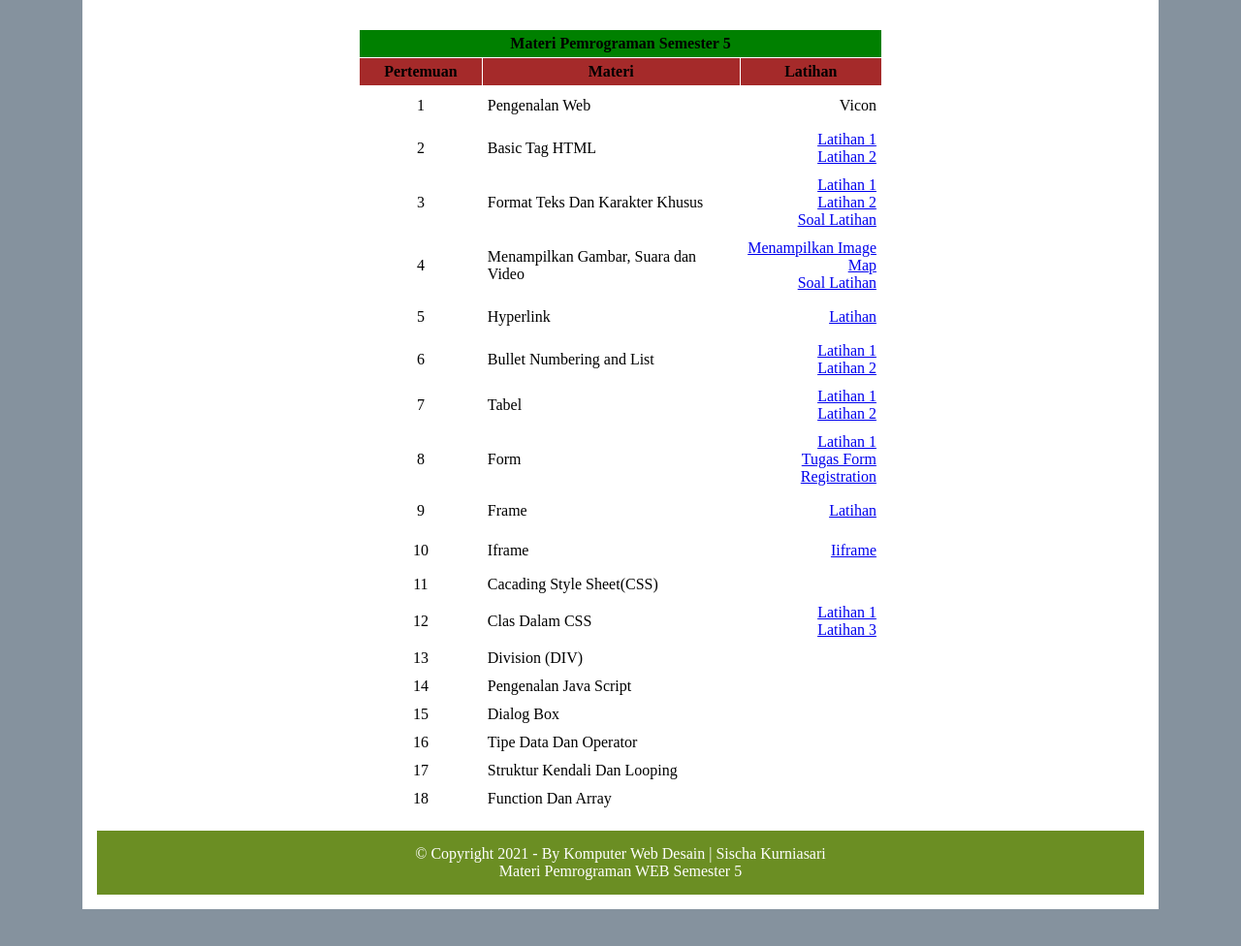
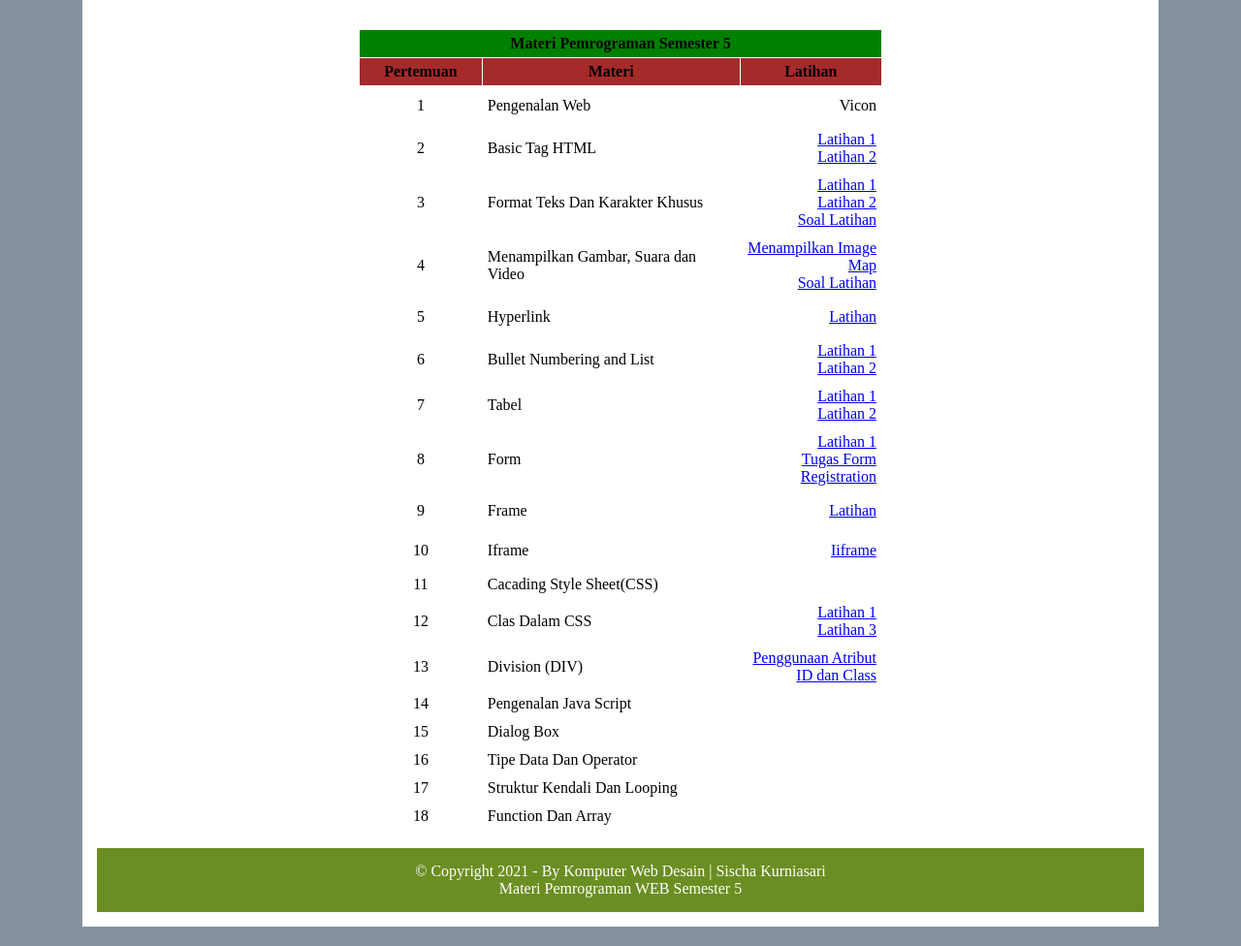
Before and after one commit to sischakurniasari/sischakurniasari.github.io, a plain HTML site: page latihan.html in a window 1280 px wide. Shown: the part 326-1302 px from the top of the page at 97% size. Drawn offline with Linux system fonts and the light colour scheme.

Commit message:
ngedit latihan

```diff
--- a/latihan.html
+++ b/latihan.html
@@ -89,6 +89,7 @@
 		<tr background="cover4.png">
 		<td align="center">13</td>
 		<td align="left">Division (DIV)</td>
+		<td align="right" width="70" height="30"><a href="Latihan Pertemuan 13/Penggunaan Atribut ID dan Class.html">Penggunaan Atribut ID dan Class</a></td>
 		</tr>
 		<tr background="cover4.png">
 		<td align="center">14</td>
```
